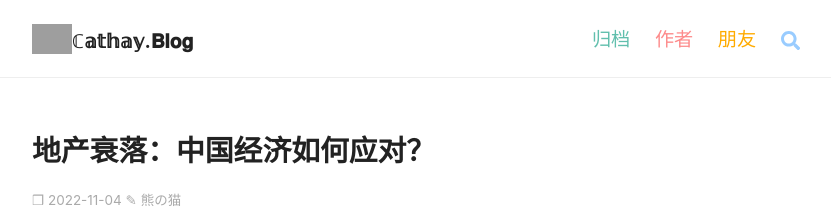
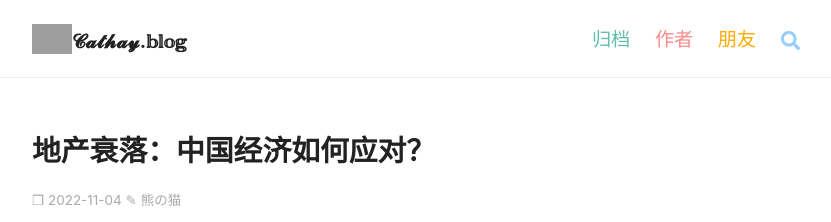
Before and after one commit to ColinAZ/blog, a Jekyll site: the page built from index.html, in a window 1280 px wide. Shown: the top 222 px of the page, without its empty margins (224-1055 px from the left). Built offline with Jekyll 4.4.1, drawn with Linux system fonts in a browser that asks for light colours; the list of posts is cut into pages by our own code; comment, search, counter and statistics services are not loaded; grey boxes are pictures that could not be loaded.

Commit message:
调整logo

```diff
--- a/_includes/navigation.html
+++ b/_includes/navigation.html
@@ -2,7 +2,7 @@
   <div class="nav">
 	<div class="nav-container">
     <a title="Cathay.blog" href="{{ site.baseurl }}/">
-		<div class="logo">ℂ𝕒𝕥𝕙𝕒𝕪.𝐁𝐥𝐨𝐠</div>
+		<div class="logo">𝓒𝓪𝓽𝓱𝓪𝔂.𝕓𝕝𝕠𝕘</div>
 	</a>
     <h1 class="hidden">华文小站-Cathay.blog</h1>
 	<div class="desktop">
```
